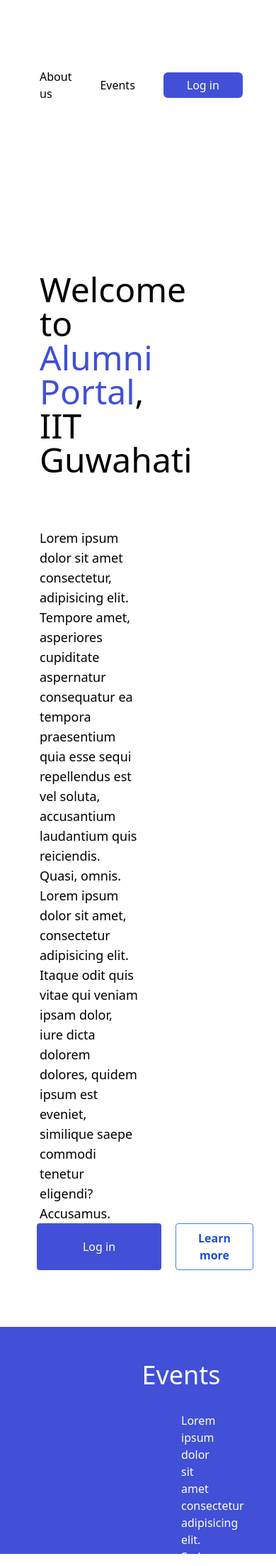
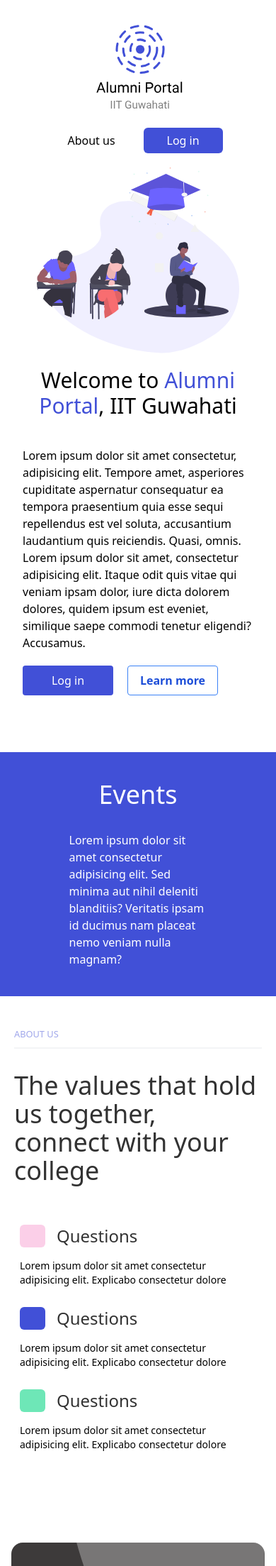
Before and after one commit to arjundey01/AlumniPortal, a Django app: page / in a window 390 px wide; the page is wider, and only the part inside the window is pictured. Shown: the top 2207 px of that part at 71% size. Run offline with Django 3.2, Linux system fonts and the light colour scheme.

Commit message:
Make the landing page responsive

```diff
--- a/users/templates/home.html
+++ b/users/templates/home.html
@@ -10,70 +10,65 @@
   <title>Home</title>
 </head>
 <body>
-    <div class="flex justify-between mx-14 mt-8 items-start">
+    <div class="flex flex-col sm:flex-row justify-between mx-4 sm:mx-14 mt-8 items-center sm:items-start">
       <div>
-        <img class="h-48 w-48" src="{% static 'img/logo.svg' %}" alt="">
+        <img class="h-32 w-32 sm:h-40 sm:w-40" src="{% static 'img/logo.svg' %}" alt="">
       </div>
 
-      <div class="flex space-x-10 font-roboto items-center mt-16">
-        <div >
+      <div class="flex space-x-5 sm:space-x-10 font-roboto items-center justify-center sm:justify-end mt-5 sm:mt-16 flex-grow">
+        <div class="px-5">
          <a href="#aboutus">About us</a>
         </div>
-        <div class="">
+        <!-- <div class="">
            <a href="#events">Events</a>
-        </div>
+        </div> -->
         <div>
           <a href="{% url 'signin' %}"><button type="submit" class="bg-accent w-28 text-white rounded-md py-1.5 px-0.5">Log in</button></a>
         </div>
       </div>
     </div>
 
-  <div class="h-40"></div>
-
-  <div class="flex justify-between mx-14 font-roboto">
-    <div class="w-3/6">
-      <H1 class="text-5xl">Welcome to <span class="text-accent">Alumni Portal</span>, IIT Guwahati</H1>
-      <br>
-      <br>
-      <br>
-      <p class="text-lg">Lorem ipsum dolor sit amet consectetur, adipisicing elit. Tempore amet, asperiores cupiditate aspernatur consequatur ea tempora praesentium quia esse sequi repellendus est vel soluta, accusantium laudantium quis reiciendis. Quasi, omnis.</p>
-      <p class="text-lg">Lorem ipsum dolor sit amet, consectetur adipisicing elit. Itaque odit quis vitae qui veniam ipsam dolor, iure dicta dolorem dolores, quidem ipsum est eveniet, similique saepe commodi tenetur eligendi? Accusamus.</p>
-    </div>
-
-    <div class="mr-40 -mt-4">
-      <img src="{% static 'img/study.svg' %}" alt="" >
+  <div class="flex flex-col-reverse md:flex-row justify-between items-center mx-8 sm:mx-14 font-roboto">
+    <div class="flex-1" style="max-width: 700px;">
+      <h1 class="text-3xl sm:text-5xl text-center sm:text-left">Welcome to <span class="text-accent">Alumni Portal</span>, IIT Guwahati</h1>
+      <p class="sm:text-lg mt-10">Lorem ipsum dolor sit amet consectetur, adipisicing elit. Tempore amet, asperiores cupiditate aspernatur consequatur ea tempora praesentium quia esse sequi repellendus est vel soluta, accusantium laudantium quis reiciendis. Quasi, omnis.</p>
+      <p class="sm:text-lg">Lorem ipsum dolor sit amet, consectetur adipisicing elit. Itaque odit quis vitae qui veniam ipsam dolor, iure dicta dolorem dolores, quidem ipsum est eveniet, similique saepe commodi tenetur eligendi? Accusamus.</p>
+      <div class="flex mt-5 space-x-5 font-roboto">
+        <a href="/signin">
+          <button class="bg-accent w-32 sm:w-44 text-white rounded h-full">Log in</button>
+        </a>
+        <button class="bg-transparent w-32 sm:w-44 rounded hover:bg-blue-500 text-blue-700 font-semibold hover:text-white py-2 px-4 border border-blue-500 hover:border-transparent">Learn more</button>
       </div>
     </div>
 
-    <div class="flex mx-8 space-x-5 font-roboto">
-      <br>
-      <a href="{% url 'signin' %}">
-        <button class="bg-accent w-44 text-white rounded h-full">Log in</button>
-      </a>
-      <button class="bg-transparent rounded hover:bg-blue-500 text-blue-700 font-semibold hover:text-white py-2 px-4 border border-blue-500 hover:border-transparent w-44">Learn more</button>
+    <div class="flex-1 px-5 my-5 md:my-0" style="max-width: 600px;">
+      <img src="{% static 'img/study.svg' %}" alt="" class="w-full md:-mt-4" >
+    </div>
   </div>
 
-    <div class="h-20"></div>
-    <div class="h-80 w-full bg-accent py-12 px-64">
+  <div class="w-full bg-accent mt-20 flex items-center justify-center px--5 py-10">
     <div class="content-center text-white flex flex-col items-center font-roboto">
       <h1 class="text-4xl" id="events">Events</h1>
       <p class="w-3/6 mt-8"> Lorem ipsum dolor sit amet consectetur adipisicing elit. Sed minima aut nihil deleniti blanditiis? Veritatis ipsam id ducimus nam placeat nemo veniam nulla magnam?</p>
     </div>
   </div>
 
-    <div class='h-20'></div>
+  <div class="mt-10 px-5 sm:px-10">
 
-    <div>
-      <small class="text-accent opacity-50 mx-14" id="aboutus">ABOUT US</small>
-      <hr style="width:90%" class="mx-14">
+    <div class="border-b-2 border-gray-100 pb-2">
+      <small class="text-accent opacity-50 " id="aboutus">ABOUT US</small>
+
     </div>
 
-    <div class="font-roboto mx-14 mt-8">
-      <H1 class="text-4xl opacity-80">The values that hold us together,</H1>
-      <H1 class="text-4xl opacity-80">connect with your college</H1>
+    <div class="font-roboto mt-8">
+      <h1 class="text-4xl opacity-80">The values that hold us together,</h1>
+      <h1 class="text-4xl opacity-80">connect with your college</h1>
     </div>
 
-    <div class="flex justify-between mt-16 mx-14">
+
+    <div class="flex flex-wrap justify-between mt-14 mx-2 sm:mx-8" style="
+    gap: 28px;
+">
 
         <div>
           <div class="flex">
@@ -81,7 +76,7 @@
             <div class="text-2xl opacity-80 ml-4">Questions</div>
           </div>
           <div class="w-full">
-            <p class="text-sm mt-4 w-72">Lorem ipsum dolor sit amet consectetur adipisicing elit. Explicabo consectetur dolore</p>
+            <p class="text-sm mt-4 max-w-xs">Lorem ipsum dolor sit amet consectetur adipisicing elit. Explicabo consectetur dolore</p>
           </div>
 
         </div>
@@ -92,7 +87,7 @@
             <div class="text-2xl opacity-80 ml-4">Questions</div>
           </div>
           <div class="w-full">
-            <p class="text-sm mt-4 w-72">Lorem ipsum dolor sit amet consectetur adipisicing elit. Explicabo consectetur dolore</p>
+            <p class="text-sm mt-4 max-w-xs">Lorem ipsum dolor sit amet consectetur adipisicing elit. Explicabo consectetur dolore</p>
           </div>
         </div>
 
@@ -102,49 +97,51 @@
             <div class="text-2xl opacity-80 ml-4">Questions</div>
           </div>
           <div class="w-full">
-            <p class="text-sm mt-4 w-72">Lorem ipsum dolor sit amet consectetur adipisicing elit. Explicabo consectetur dolore</p>
+            <p class="text-sm mt-4 max-w-xs">Lorem ipsum dolor sit amet consectetur adipisicing elit. Explicabo consectetur dolore</p>
+          </div>
         </div>
     </div>
   </div>
 
-    <div class="mx-28 mt-52 bg-footer w-5/6 rounded-2xl py-8 relative">
-      <div class="flex justify-between">
-        <div class="font-roboto mx-12 my-8 text-white">
-          <h1 class="opacity-80 text-3xl w-3/4">Lorem ipsum dolor sit amet consectetur adipisicing elit. Ipsum adipisci asper </h1>
-          <p class="opacity-50 text-2xl mt-6 w-1/2">Lorem ipsum dolor sit amet consectetur adipisicing elit. Ipsum adipisci asper</p>
+
+  <div class="mt-32 mx-auto bg-footer w-11/12 md:w-5/6 rounded-2xl py-8 relative">
+    <div class="flex flex-col md:flex-row justify-between">
+      <div class="font-roboto mx-6 sm:mx-12 max-w-md my-8 text-white flex-grow">
+        <h1 class="opacity-80 text-2xl md:text-3xl">Lorem ipsum dolor sit amet consectetur adipisicing elit. Ipsum adipisci asper </h1>
+        <p class="opacity-50 text-xl md:text-2xl mt-66">Lorem ipsum dolor sit amet consectetur adipisicing elit. Ipsum adipisci asper</p>
       </div>
-        <div class="items-center font-roboto mr-40 flex">
-            <button type="submit" class="bg-white opacity-80 px-10 py-3 rounded-lg text-2xl">Get Started</button>
+      <div class="items-center font-roboto mr-24 lg:mr-32 flex">
+          <button type="submit" class="bg-white opacity-80 px-10 py-3 rounded-lg text-2xl ml-12 md:ml-0 flex-shrink-0">Get Started</button>
       </div>
     </div>
     <svg width="266" height="201" viewBox="0 0 177 134" fill="none" xmlns="http://www.w3.org/2000/svg" class="absolute top-0 right-0">
-        <path d="M88.5 133.568C33.2334 125.544 0 0 0 0H177V93.0746C177 93.0746 125.238 138.902 88.5 133.568Z" fill="white" fill-opacity="0.3"/>
+      <path d="M88.5 133.568C33.2334 125.544 0 0 0 0H177V93.0746C177 93.0746 125.238 138.902 88.5 133.568Z" fill="white" fill-opacity="0.3"></path>
     </svg>
   </div>
+
+  <div class="mt-32 bg-footer h-40 md:h-72 flex items-end justify-center md:justify-between pb-10 px-10 md:px-20">
+    <div class="hidden md:flex flex-col items-center">
+      <img class="h-24 w-24" src="/static/img/alumni-portal-logo.svg" alt="">
+      <p class="text-white opacity-80 text-2xl mt-4">Alumni Portal</p>
+      <p class="text-white opacity-50 text-lg">IIT Guwahati</p>
     </div>
 
-    <div class="mt-44 bg-footer h-72 flex items-end justify-between pb-10 px-20">
-      <div class="flex flex-col items-center">
-        <img class="h-24 w-24" src="{% static 'img/alumni-portal-logo.svg' %}" alt="">
-        <p class="text-white opacity-80 text-2xl mt-4">Alumni Portal</p>
-        <p class="text-white opacity-50 text-lg">IIT Guwahati</p>
-      </div >
+    <div class="flex items-center justify-center flex-wrap">
+      <svg width="60" height="44" viewBox="0 0 35 25" fill="none" xmlns="http://www.w3.org/2000/svg">
+        <path d="M7.16257 0H15.9061L8.79687 12.2355L10.8622 16.1841L20.3355 0H27.826L35 12.4L27.7436 25H18.9861L26.229 12.5234L24.0395 8.84902L14.5384 25H7.17172L0 12.2344L7.16257 0Z" fill="white" fill-opacity="0.7"></path>
+      </svg>
+      <p class="opacity-50 ml-4 sm:text-xl text-white"> Maintained by SWC | 2021</p>
 
-      <div class="flex items-center justify-between w-96">
-        <svg width="60" height="60" viewBox="0 0 35 25" fill="none" xmlns="http://www.w3.org/2000/svg">
-          <path d="M7.16257 0H15.9061L8.79687 12.2355L10.8622 16.1841L20.3355 0H27.826L35 12.4L27.7436 25H18.9861L26.229 12.5234L24.0395 8.84902L14.5384 25H7.17172L0 12.2344L7.16257 0Z" fill="white" fill-opacity="0.7"/>
-        </svg>
-        <p class="text-white opacity-50 text-xl"> Maintained by SWC</p>
-        <p class="text-white opacity-50 text-xl"> |</p>
-        <p class="text-white opacity-50 text-xl"> 2021</p>
+
     </div>
 
-      <div class="flex justify-between w-60">
+    <div class="hidden lg:flex justify-between w-60">
       <div class="w-12 h-11 bg-white opacity-30 rounded-md"></div>
       <div class="w-12 h-11 bg-white opacity-30 rounded-md"></div>
       <div class="w-12 h-11 bg-white opacity-30 rounded-md"></div>
     </div>
 
   </div>
+
 </body>
 </html>
```
Lines whose indentation alone changed are shown as unchanged.
